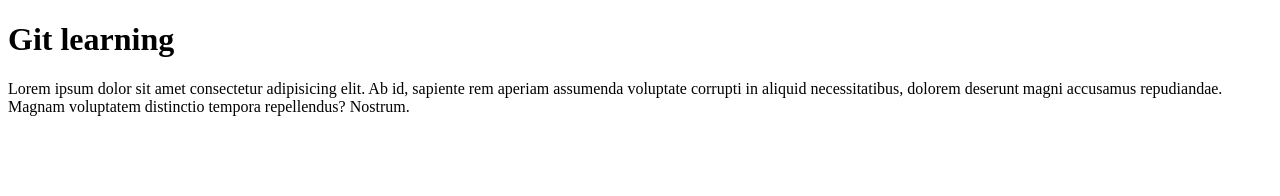
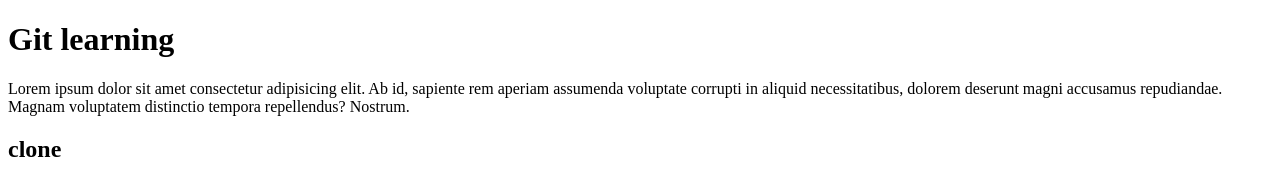
Before and after one commit to ahmersajid/git-learning, a plain HTML site: page index.html in a window 1280 px wide. Drawn offline with Linux system fonts and the light colour scheme.

Commit message:
h2 created

```diff
--- a/index.html
+++ b/index.html
@@ -13,6 +13,7 @@
     <p>Lorem ipsum dolor sit amet consectetur adipisicing elit. Ab id, sapiente rem aperiam assumenda voluptate corrupti
         in aliquid necessitatibus, dolorem deserunt magni accusamus repudiandae. Magnam voluptatem distinctio tempora
         repellendus? Nostrum.</p>
+        <h2>clone</h2>
 </body>
 
 </html>
```
Also changed, not shown: 1 other file.
